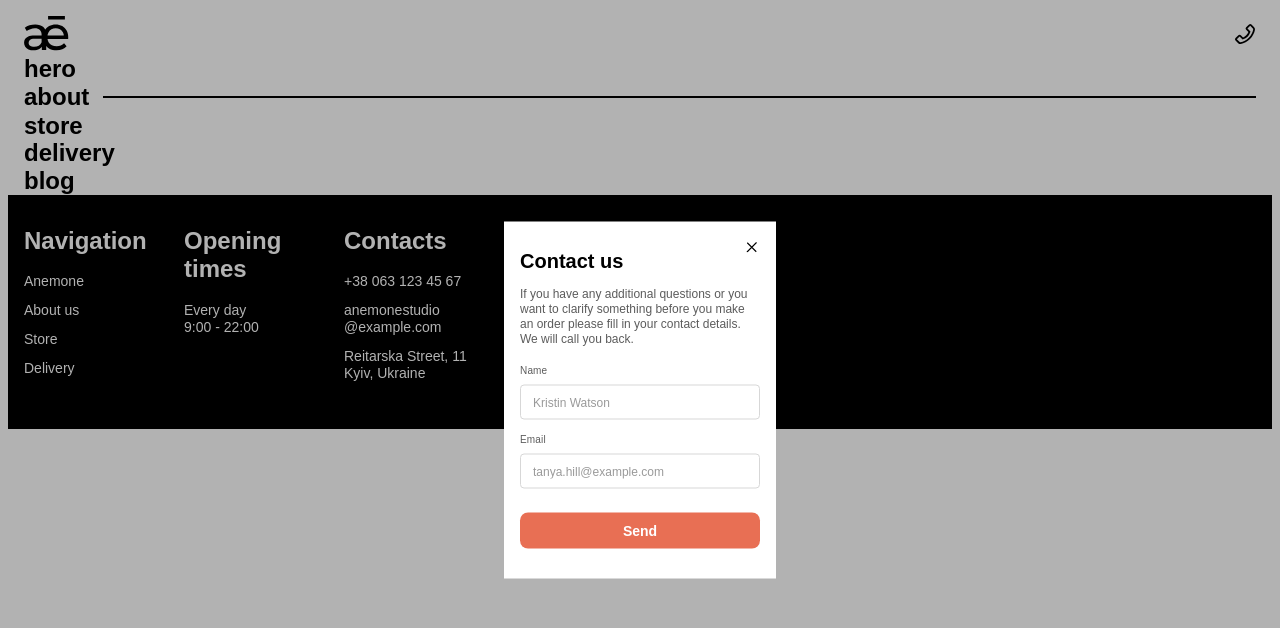
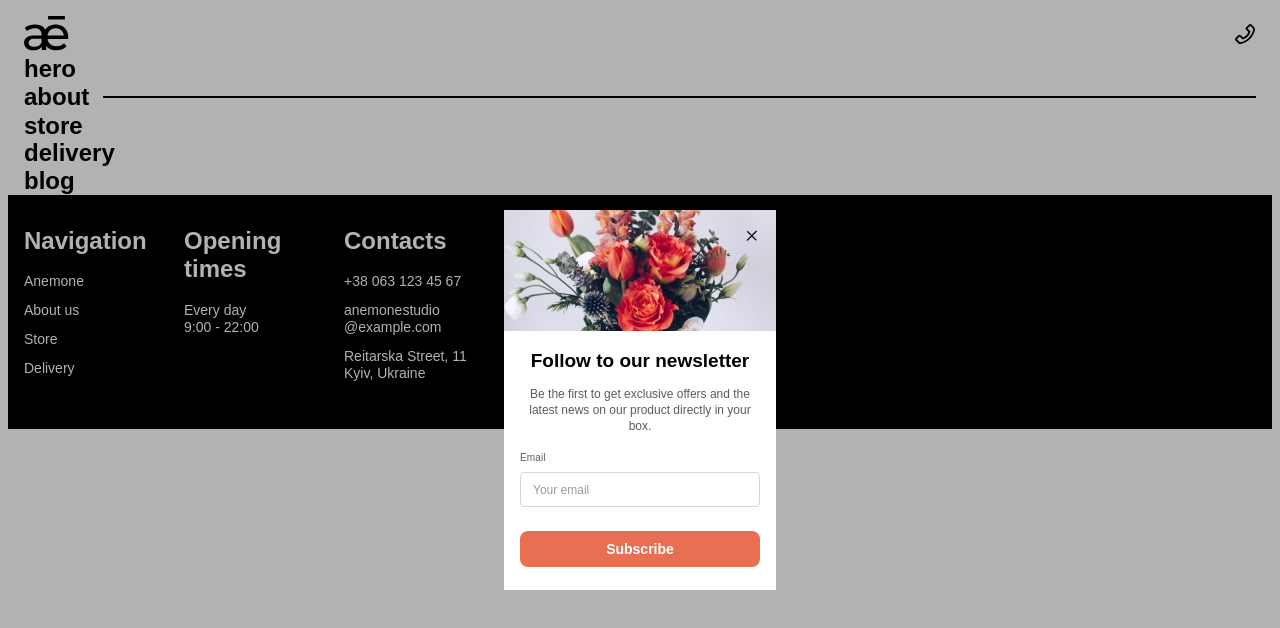
Before and after one commit to DemElf/flow-1, a website built with Vite: page src/index.html in a window 1280 px wide. Built offline with nearby package versions, Linux system fonts and the light colour scheme; files whose address does not match are found by name.

Commit message:
red name id img margin for three modals

```diff
--- a/src/css/layout/modals.css
+++ b/src/css/layout/modals.css
@@ -140,7 +140,7 @@
   width: 272px;
   height: 357px;
   background-color: #fff;
-  padding: 32px 16px;
+  padding: 44px 16px 32px 16px;
 }
 
 .close-btn {
@@ -161,7 +161,6 @@
 }
 
 .result-img {
-  margin-top: 12px;
   margin-bottom: 16px;
   margin-left: auto;
   margin-right: auto;
@@ -247,7 +246,7 @@
   font-weight: 400;
   font-size: 12px;
   line-height: calc(16 / 12);
-  letter-spacing: 0.02rem;
+  /* letter-spacing: 0.0rem; */
   text-align: center;
   color: #5c5c5c;
   margin-bottom: 18px;
--- a/src/partials/modals.html
+++ b/src/partials/modals.html
@@ -1,10 +1,10 @@
 <!-- Modal "Contact us"  -->
 
-<div class="backdrop">
+<div class="backdrop" hidden>
   <div class="modal-contact-wrap">
     <button class="close-btn-icon">
       <svg class="close-icon" width="12" height="12">
-        <use href="../img/icons.svg#icon-close-button"></use>
+        <use href="./img/icons.svg#icon-close-button"></use>
       </svg>
     </button>
     <strong class="modal-contact-title">Contact us</strong>
@@ -15,21 +15,21 @@
     </p>
     <!-- Modal form -->
     <form action="" class="modal-form" name="modal-form">
-      <label for="user_name" class="user-name">Name</label>
+      <label for="user_name_id" class="user-name">Name</label>
       <input
         type="text"
         class="input-name"
-        id="user_name"
+        id="user_name_id"
         name="user-name"
         placeholder="Kristin Watson"
         required
       />
-      <label for="user_email" class="user-mail">Email</label>
+      <label for="user_email_id" class="user-mail">Email</label>
       <input
         type="email"
         class="input-mail"
         name="user-mail"
-        id="user_email"
+        id="user_email_id"
         placeholder="tanya.hill@example.com"
         required
       />
@@ -44,12 +44,12 @@
   <div class="modal-result-wrap">
     <button class="close-btn-icon">
       <svg class="close-icon" width="12" height="12">
-        <use href="../img/icons.svg#icon-close-button"></use>
+        <use href="./img/icons.svg#icon-close-button"></use>
       </svg>
     </button>
     <img
       class="result-img"
-      src="../img/modal/thank-you-photo.png"
+      src="./img/modal/thank-you-photo.png"
       alt="Grateful flowers"
       width="188px"
     />
@@ -63,17 +63,18 @@
 
 <!-- Modal Follow -->
 
-<div class="modal-follow" hidden>
+<div class="modal-follow">
   <div class="modal-follow-wrap">
     <div class="modal-follow-img">
       <img
         src="../img/modal/Flowers-follow.jpg"
         alt="Flowers"
         class="modal-follow-img"
+        width="272px"
       />
       <button class="close-btn-icon">
         <svg class="result-btn-icon" width="12" height="12">
-          <use href="../img/icons.svg#icon-close-button"></use>
+          <use href="./img/icons.svg#icon-close-button"></use>
         </svg>
       </button>
     </div>
@@ -85,12 +86,12 @@
         directly in your box.
       </p>
       <form class="modal-email" name="modal-form">
-        <label for="user_email" class="user-mail">Email</label>
+        <label for="user_email_follow" class="user-mail">Email</label>
         <input
           type="email"
           class="input-mail"
           name="user-mail"
-          id="user_email"
+          id="user_email_follow"
           placeholder="Your email"
           required
         />
```
